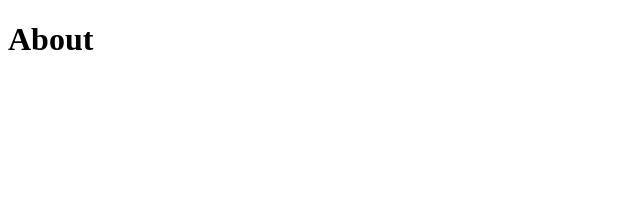
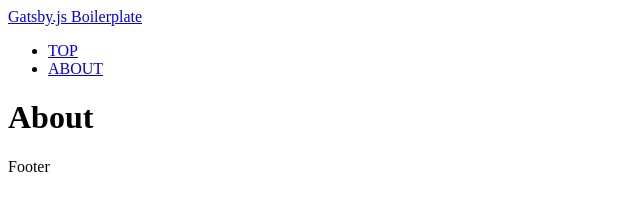
Before and after one commit to OtaniToma/Portfolio3.0, a Gatsby site: page /about in a window 1280 px wide. Shown: the whole page, without its empty margins (0-640 px from the left). Built offline with nearby package versions, Linux system fonts and the light colour scheme; Gatsby itself is replaced by a stand-in of ours.

Commit message:
add page template and layout

```diff
--- a/src/pages/about.js
+++ b/src/pages/about.js
@@ -1,5 +1,8 @@
-import React from "react"
+import React from 'react'
+import Layout from '../components/layout'
 
-export default ({ data, location }) => (
-  <h1>About</h1>
+export default ({ data }) => (
+  <Layout>
+    <h1>About</h1>
+  </Layout>
 )
```
Also changed, not shown: src/pages/404.js (+6 -3 lines).
